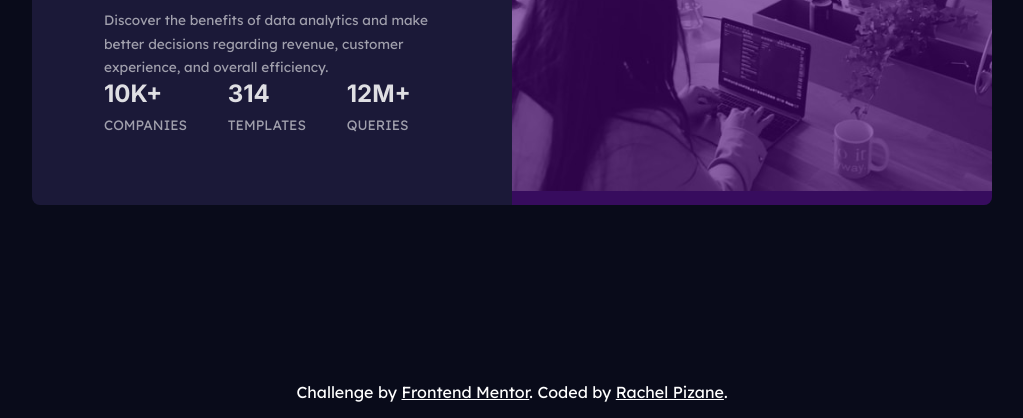
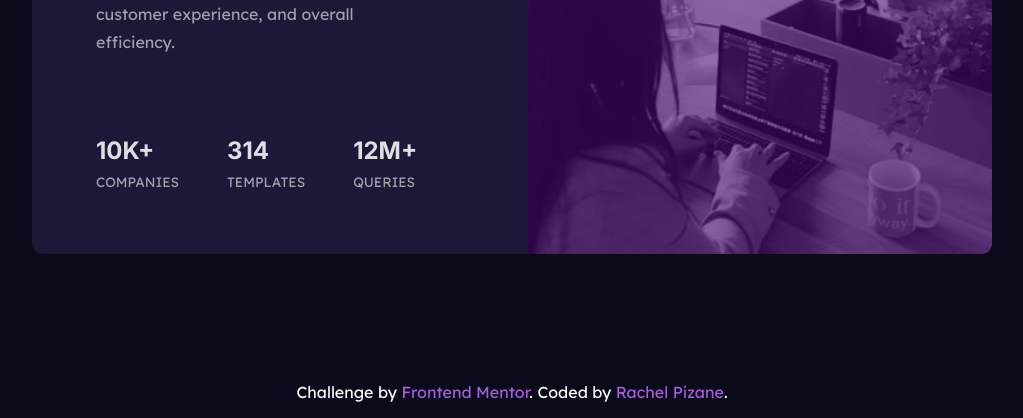
Before and after one commit to rachelpizane/FM04-Stats-Preview-Card-Component, a plain HTML site: page index.html in a window 1280 px wide. Shown: the part 382-800 px from the top of the page, without its empty margins (128-1151 px from the left). Drawn offline with Linux system fonts and the light colour scheme.

Commit message:
Update project

```diff
--- a/index.html
+++ b/index.html
@@ -14,6 +14,7 @@
 <body>
     <main>
         <section class="card">
+
             <article class="card-text">
                 <div class="text-text">
                     <h1>Get <span>insights</span> that help your business grow.</h1>
@@ -34,9 +35,11 @@
                     </li>
                 </ul>
             </article>
-            <picture>
-                <img class="card-img" src="images/image-header-desktop.jpg" alt="">
+            <picture class="card-img">
+                <source media="(min-width:600px)" srcset="images/image-header-desktop.jpg" type="image/jpg">
+                <img src="images/image-header-mobile.jpg" alt="">
             </picture>
+
         </section>
     </main>
 
--- a/style.css
+++ b/style.css
@@ -5,34 +5,37 @@
 }
 
 body {
-
     font-family: 'Lexend Deca', sans-serif;
     min-height: 100vh;
     display: grid;
     grid-template-rows: 1fr auto;
-    place-items: center;
-    padding: 1rem;
+    place-content: center;
+    padding: 2rem 2rem 0;
     box-sizing: border-box;
-    font-size: 1rem;
     background-color: hsl(233, 47%, 7%);
     color: #fff;
+    gap: 2rem;
+    text-align: center;
+}
+
+main {
+    place-self: center;
 }
 
 .card {
     margin: auto;
     display: grid;
-    grid-template-columns: 1fr 1fr;
     width: 75vw;
-    border-radius: .5rem;
+    border-radius: .65rem;
     overflow: hidden;
     background-color: #1b1938;
 }
 
 .card-text {
-    padding: 4.5rem;
+    padding: 2.5rem 2rem;
     display: grid;
     align-content: space-between;
-    font-size: 0.85rem;
+    gap: 2rem;
 }
 
 .text-text h1 {
@@ -46,20 +49,22 @@ body {
 }
 
 .text-text p {
-    margin-top: 1.5rem;
+    margin-top: 2rem;
     line-height: 1.75;
+    color: #ffffff96;
 }
 
 .text-topics{
     display: flex;
+    flex-direction: column;
     list-style: none;
-    gap: 3em;
+    gap: 1.25rem;
     text-transform: uppercase;
-
+    font-size: 0.85rem;
 }
 
-p:not(.text-topics li p:first-child){
-    color: hsla(0, 0%, 100%, 0.589);
+.text-topics li p:last-child{
+    color: #ffffff96;
 }
 
 .text-topics li p:first-child{
@@ -70,13 +75,16 @@ p:not(.text-topics li p:first-child){
     color: #ffffffdc
 }
 
-.card-img {
-    max-width: 100%;
-    display: block;
+.card-img{
+    position: relative;
+    grid-row: 1 / 2;
 }
 
-picture{
-    position: relative;
+.card-img img, .card-img source {
+    max-width: 100%;
+    height: 100%;
+    object-fit: cover;
+    object-position: center;
 }
 
 picture::after {
@@ -85,44 +93,46 @@ picture::after {
     position: absolute;
     top:0px;
     width: 100%;
-    height:100%;
+    height: 100%;
     background: #4b057798;
 }
 
 .attribution {
-    text-align: center;
-    padding: 1rem 1.5rem 0;
+    padding: 1rem;
 }
 
 .attribution a {
-    color: inherit;
+    color: #aa5cdb;
+    text-decoration: none;
+    transition: .3s;
 }
 
-@media screen and (max-width: 480px){
-    body {
-        gap: 1.5em;
-        padding: 1.5rem;
-    }
+.attribution a:hover {
+    color: inherit;
+    text-decoration: underline;
+}
+
+
+@media screen and (min-width: 520px){
+
     .card {
-        grid-template-columns: 1fr;
-        grid-template-areas:
-        "card-img"
-        "card-text";
+        grid-template-columns: 1fr 1fr;
+        text-align: initial;
+        gap: 2rem;
     }
 
     .card-text {
-        grid-area:card-text;
-        padding: 2.5rem;
-        text-align: center;
+        padding: 4rem;
+        gap: 5rem;
+        box-sizing: border-box;
     }
 
-    .text-topics {
-        flex-direction: column;
-        gap: 1.5rem;
-        margin-top: 1.5rem;
+    .text-topics{
+        flex-direction: row;
+        gap: 3rem;
     }
 
     .card-img {
-        grid-area:card-img;
+        grid-row: initial;
     }
 }
```
